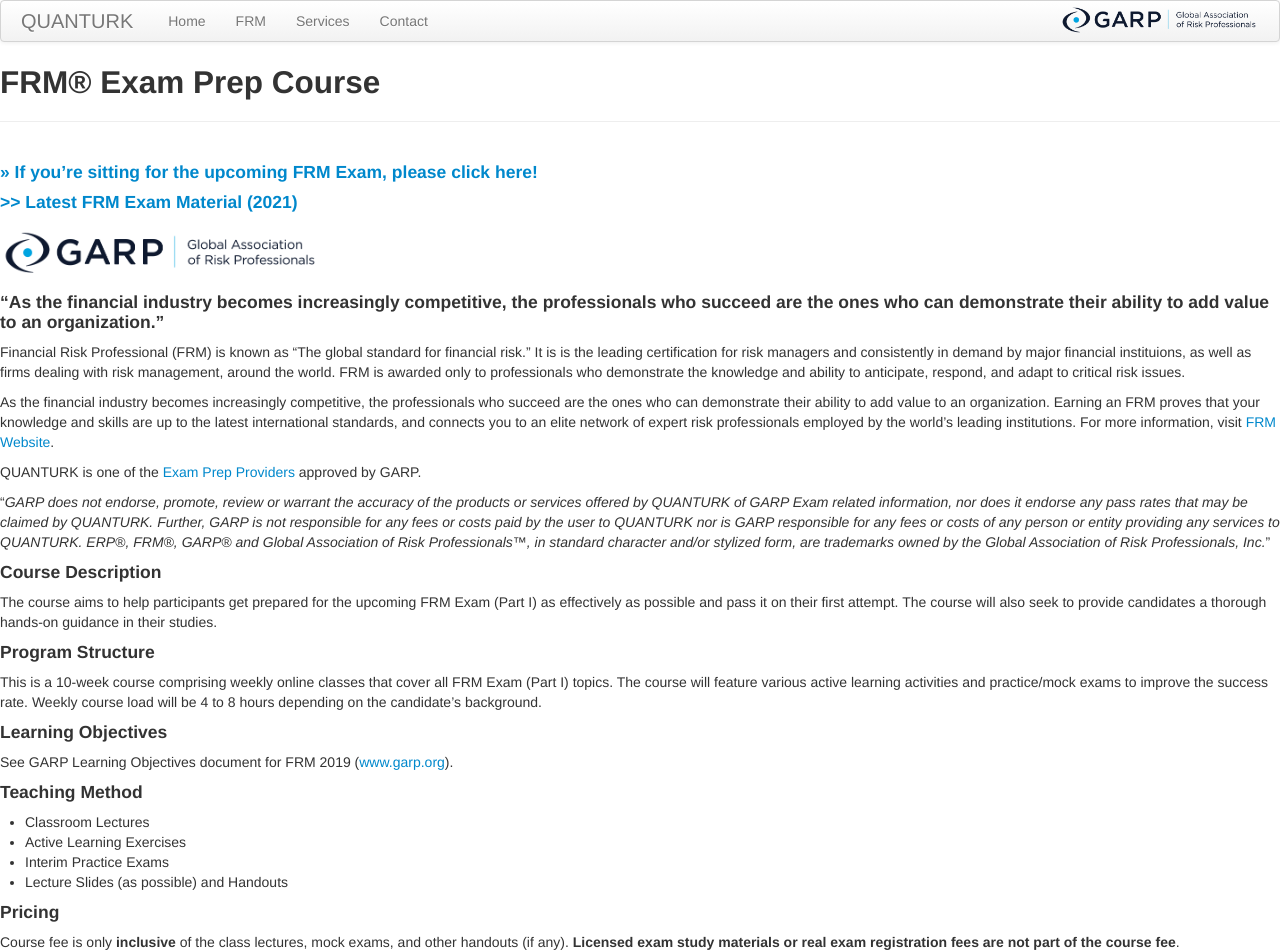
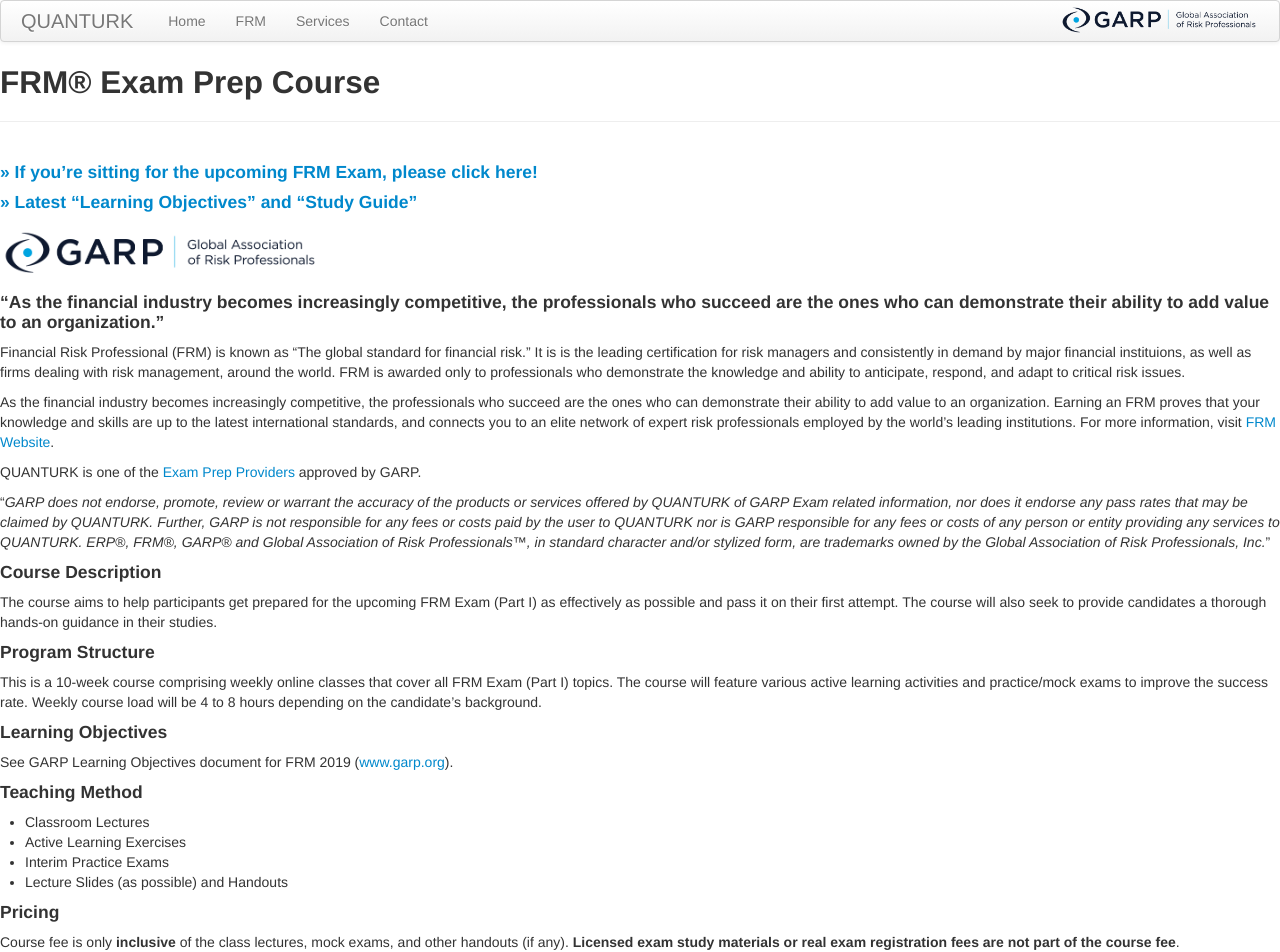
Before and after one commit to quanturk/quanturk.github.io, a Jekyll site: the page built from pages/frm.md, in a window 1280 px wide. Shown: the top 952 px of the page. Built offline with Jekyll 4.4.1, drawn with Linux system fonts in a browser that asks for light colours.

Commit message:
Update frm.md

```diff
--- a/pages/frm.md
+++ b/pages/frm.md
@@ -5,7 +5,7 @@
 
 #### <a href="https://forms.gle/VsLxXkYJRd52pmqp8" target=www>>> If you're sitting for the upcoming FRM Exam, please click here!</a>
 
-#### <font color="#660033"><a href="https://forms.gle/VsLxXkYJRd52pmqp8" target=www>>> Latest FRM Exam Material (2021)</a></font>
+#### <a href="https://forms.gle/VsLxXkYJRd52pmqp8" target=www>>> Latest "Learning Objectives" and "Study Guide"</a>
 
 <img src="../figures/garp_logo.png" width="25%">
 
```
